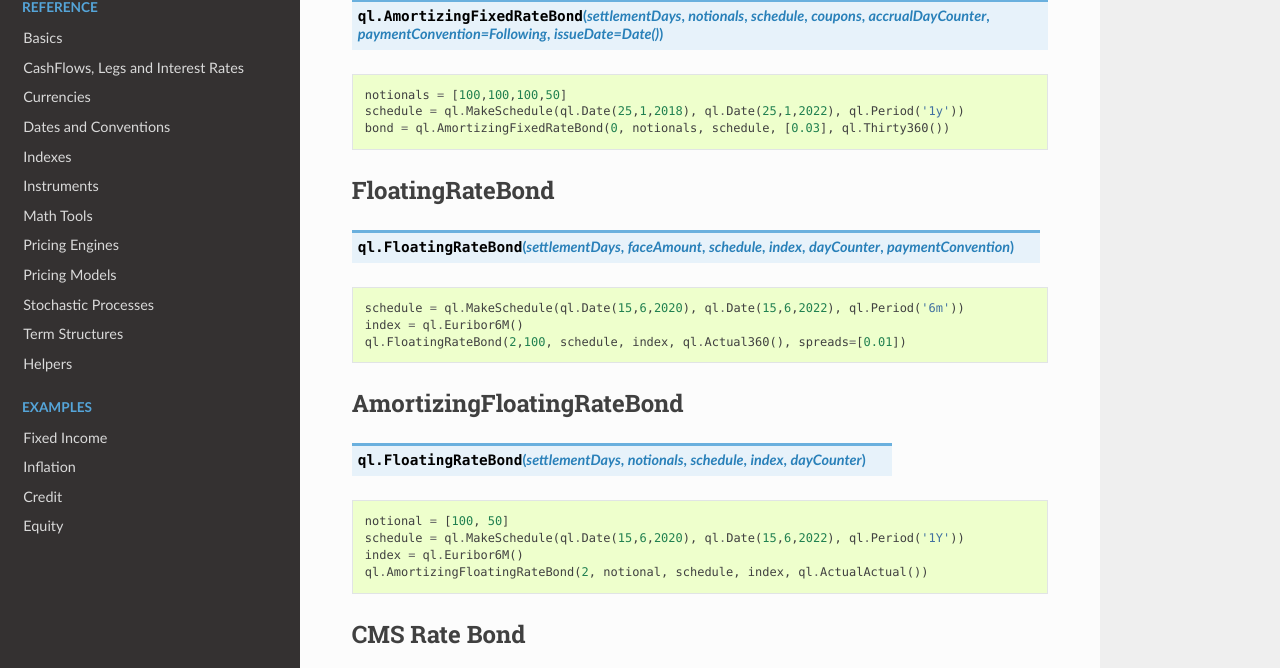
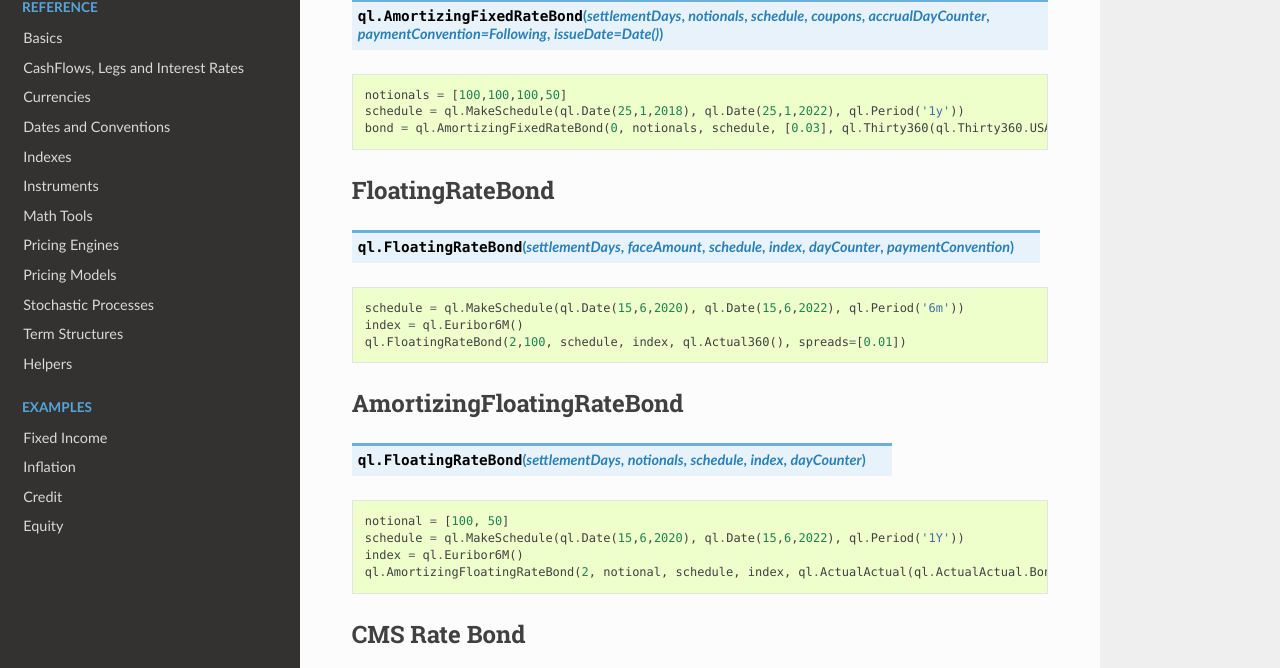
Before and after one commit to nhaga/QuantLib-Python-Docs, a Sphinx documentation site: the page built from docs/instruments/bonds.rst, in a window 1280 px wide and 1400 px high, scrolled down 1211 px. Shown: the part 139-807 px from the top of the window. Built offline with Sphinx 7.4.7 and the Read the Docs theme 2.0.0, drawn with Linux system fonts in a browser that asks for light colours; formulas are drawn with MathJax 3; some of the changed text lies outside the part shown.

Commit message:
Update bonds.rst
Fixed an error that occurred because the code using the DayCounter class was not updated.

```diff
--- a/docs/instruments/bonds.rst
+++ b/docs/instruments/bonds.rst
@@ -64,7 +64,7 @@ FixedRateBond
 
 .. code-block:: python
 
-    bond = ql.FixedRateBond(2, ql.TARGET(), 100.0, ql.Date(15,12,2019), ql.Date(15,12,2024), ql.Period('1Y'), [0.05], ql.ActualActual())
+    bond = ql.FixedRateBond(2, ql.TARGET(), 100.0, ql.Date(15,12,2019), ql.Date(15,12,2024), ql.Period('1Y'), [0.05], ql.ActualActual(ql.ActualActual.Bond))
 
 AmortizingFixedRateBond
 -----------------------
@@ -75,7 +75,7 @@ AmortizingFixedRateBond
 
     notionals = [100,100,100,50]
     schedule = ql.MakeSchedule(ql.Date(25,1,2018), ql.Date(25,1,2022), ql.Period('1y'))
-    bond = ql.AmortizingFixedRateBond(0, notionals, schedule, [0.03], ql.Thirty360())
+    bond = ql.AmortizingFixedRateBond(0, notionals, schedule, [0.03], ql.Thirty360(ql.Thirty360.USA))
 
 
 FloatingRateBond
@@ -100,7 +100,7 @@ AmortizingFloatingRateBond
     notional = [100, 50]
     schedule = ql.MakeSchedule(ql.Date(15,6,2020), ql.Date(15,6,2022), ql.Period('1Y'))
     index = ql.Euribor6M()
-    ql.AmortizingFloatingRateBond(2, notional, schedule, index, ql.ActualActual())
+    ql.AmortizingFloatingRateBond(2, notional, schedule, index, ql.ActualActual(ql.ActualActual.Bond))
 
 
 CMS Rate Bond
@@ -147,7 +147,7 @@ BondFunctions
     bond = ql.FixedRateBond(
         2, ql.TARGET(), 100.0,
         ql.Date(15,12,2019), ql.Date(15,12,2024), ql.Period('1Y'),
-        [0.05], ql.ActualActual())
+        [0.05], ql.ActualActual(ql.ActualActual.Bond))
 
 **Date Inspectors**
 
```
